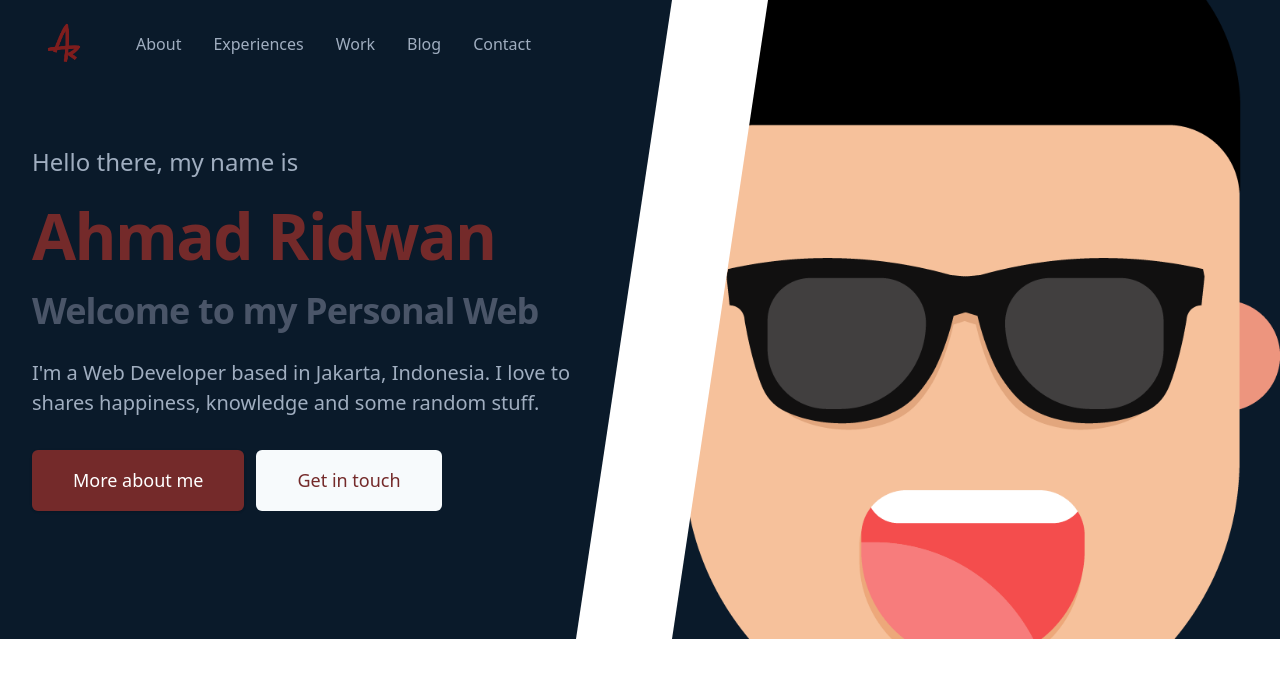
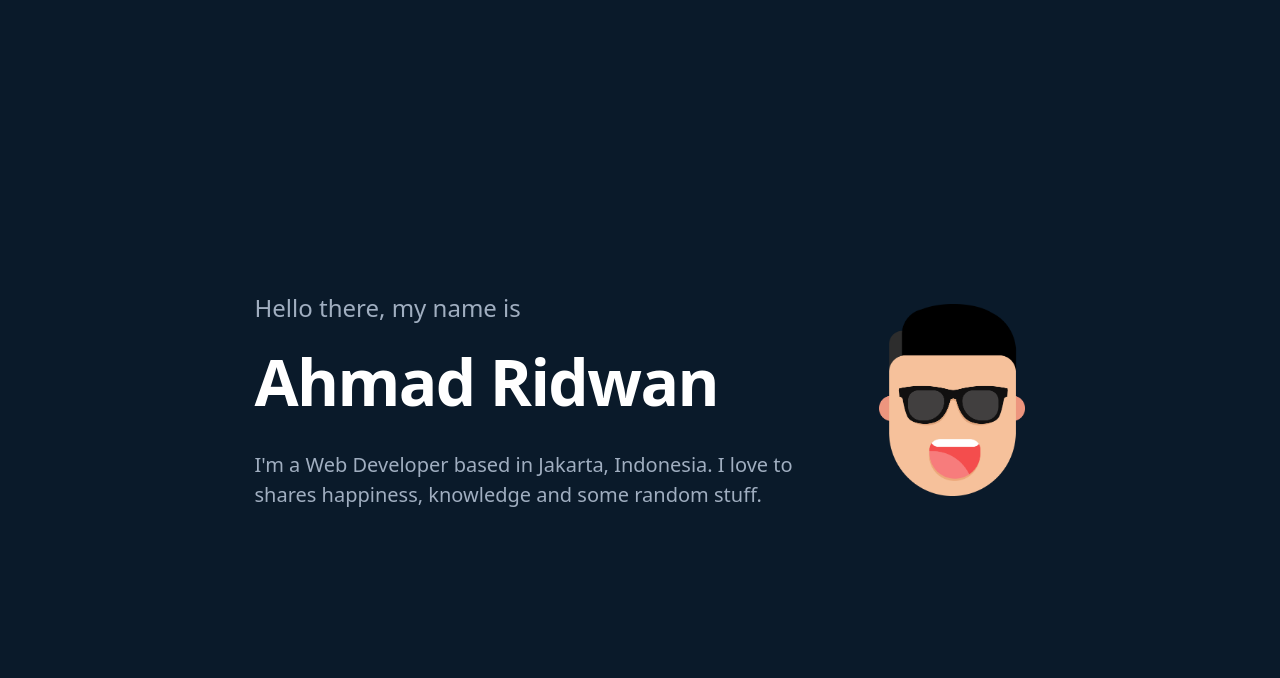
Before and after one commit to pujakesuma/personal-web, a Nuxt app: page / in a window 1280 px wide. Shown: the top 678 px of the page. Built offline with nearby package versions, Linux system fonts and the light colour scheme.

Commit message:
update layout

```diff
--- a/components/templates/Hero.vue
+++ b/components/templates/Hero.vue
@@ -1,10 +1,36 @@
 <template>
-  <div class="relative bg-primary overflow-hidden">
-    <div class="max-w-7xl mx-auto">
-      <div
-        class="relative z-10 pb-8 bg-primary sm:pb-16 md:pb-20 lg:max-w-2xl lg:w-full lg:pb-28 xl:pb-32"
-      >
-        <svg
+  <div class="h-screen bg-primary container mx-auto px-4 py-24">
+    <div
+      class="flex flex-col sm:flex-row items-center justify-center h-full bg-secondary sm:bg-primary rounded-lg sm:rounded-none"
+    >
+      <div class="text-center sm:text-left w-auto sm:w-1/2 order-2 sm:order-1 ">
+        <p
+          class="text-lg sm:text-xl md:text-2xl text-gray-500 mb-2 load-hidden v-scroll-reveal"
+        >
+          Hello there, my name is
+        </p>
+        <h1
+          class="text-4xl tracking-tight font-extrabold text-white sm:text-5xl md:text-6xl"
+        >
+          Ahmad Ridwan
+        </h1>
+        <p
+          class="mt-3 text-base text-gray-500 sm:mt-5 sm:text-lg sm:max-w-xl sm:mx-auto md:mt-5 md:text-xl lg:mx-0 px-8 sm:px-0"
+        >
+          I'm a Web Developer based in Jakarta, Indonesia. I love to shares
+          happiness, knowledge and some random stuff.
+        </p>
+      </div>
+      <div class="flex content-center order-1 sm:order-2 mb-8 sm:mb-0">
+        <div class="w-auto h-48 sm:h-96">
+          <img
+            class="w-full h-full object-center object-contain"
+            src="/ar.png"
+            alt="image"
+          />
+        </div>
+      </div>
+      <!-- <svg
           class="hidden lg:block absolute right-0 inset-y-0 h-full w-48 text-white transform translate-x-1/2"
           fill="currentColor"
           viewBox="0 0 100 100"
@@ -14,72 +40,17 @@
           <polygon points="50,0 100,0 50,100 0,100" />
         </svg>
 
-        <Header />
+        <Header /> -->
+      <!-- <main
+          class="mt-10 mx-auto max-w-7xl px-4 sm:mt-12 sm:px-6 md:mt-16 lg:mt-20 lg:px-8 xl:mt-28"
 
-        <main
-          class="mt-10 mx-auto max-w-7xl px-4 sm:mt-12 sm:px-6 md:mt-16 lg:mt-20 lg:px-8 xl:mt-28"
-        >
-          <div class="sm:text-center lg:text-left">
-            <p
-              class="text-lg sm:text-xl md:text-2xl text-gray-500 mb-2 load-hidden v-scroll-reveal"
-            >
-              Hello there, my name is
-            </p>
-            <h1
-              class="text-4xl tracking-tight font-extrabold text-gray-900 sm:text-5xl md:text-6xl"
-            >
-              <span class="block text-red-900 xl:inline">Ahmad Ridwan</span>
-              <!-- <span class="block text-indigo-600 xl:inline"
-                >I Build</span
-              > -->
-            </h1>
-            <h2
-              class="text-2xl tracking-tight font-extrabold md:text-4xl text-gray-700"
-            >
-              Welcome to my Personal Web
-            </h2>
-            <p
-              class="mt-3 text-base text-gray-500 sm:mt-5 sm:text-lg sm:max-w-xl sm:mx-auto md:mt-5 md:text-xl lg:mx-0"
-            >
-              I'm a Web Developer based in Jakarta, Indonesia. I love to shares
-              happiness, knowledge and some random stuff.
-            </p>
-            <div
-              class="mt-5 sm:mt-8 sm:flex sm:justify-center lg:justify-start"
-            >
-              <div class="rounded-md shadow">
-                <a
-                  href="#"
-                  class="w-full flex items-center justify-center px-8 py-3 border border-transparent text-base font-medium rounded-md text-white bg-red-900 hover:bg-red-700 md:py-4 md:text-lg md:px-10"
-                >
-                  More about me
-                </a>
-              </div>
-              <div class="mt-3 sm:mt-0 sm:ml-3">
-                <a
-                  href="#"
-                  class="w-full flex items-center justify-center px-8 py-3 border border-transparent text-base font-medium rounded-md text-red-900 bg-gray-100 hover:bg-gray-200 md:py-4 md:text-lg md:px-10"
-                >
-                  Get in touch
-                </a>
-              </div>
-            </div>
-          </div>
-        </main>
-      </div>
-    </div>
-    <div class="hidden md:block lg:absolute lg:inset-y-0 lg:right-0 lg:w-1/2">
-      <img
-        class="h-56 w-full object-cover sm:h-72 md:h-96 lg:w-full lg:h-full"
-        src="/ar.png"
-        alt="image"
-      />
+        ></main> -->
     </div>
   </div>
 </template>
 
 <script>
-import Header from '@/components/organisms/Header';
+import Header from '@/components/header/Header';
 export default {
   data: () => ({
     isOpen: false,
--- a/layouts/default.vue
+++ b/layouts/default.vue
@@ -1,15 +1,11 @@
 <template>
-  <div>
+  <div class="bg-primary">
     <Nuxt />
   </div>
 </template>
 
 <script>
-export default {
-
-}
+export default {};
 </script>
 
-<style>
-
-</style>
+<style></style>
```
Also changed, not shown: components/header/Header.vue (renamed from components/organisms/Header.vue).
